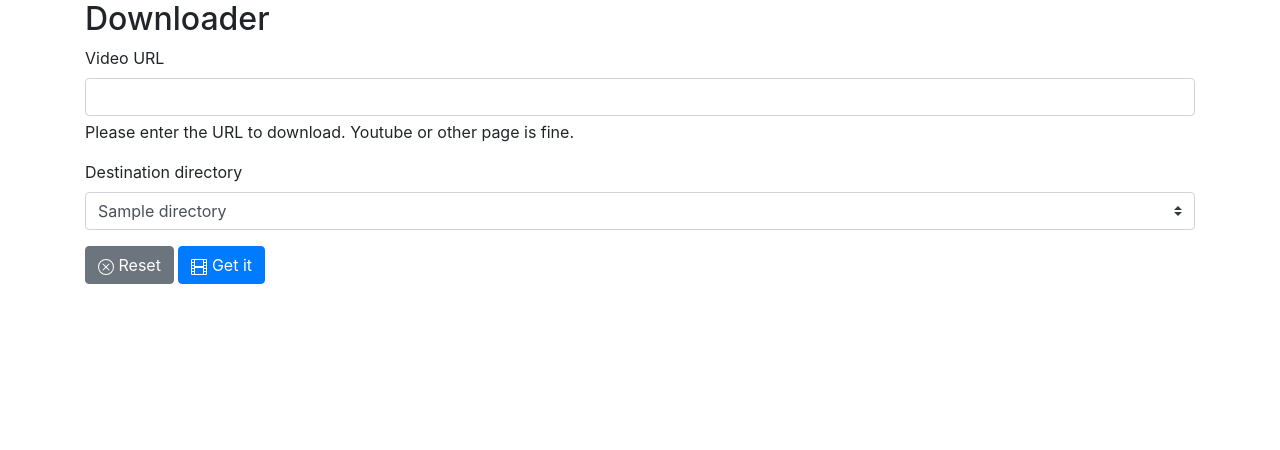
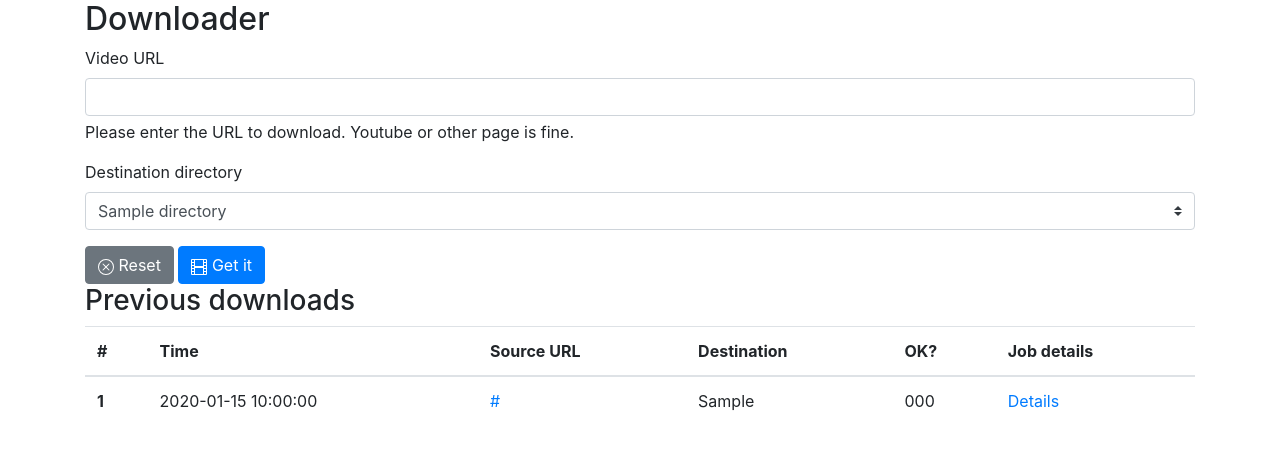
Before and after one commit to phubbard/ytdl-web, a Flask app: template templates/index.html in a window 1280 px wide. Shown: the top 450 px of the page. Run offline with Flask 2, Linux system fonts and the light colour scheme; the template is opened without the code that fills it: most values are stand-ins (such as "Sample title", 1, 10 or a date in 2020); parts of the project's set-up code (start-up, migrations or seed data) failed here and were passed over; some libraries are stand-ins or nearby versions.

Commit message:
added table display, slightly better log output, docs

```diff
--- a/main.py
+++ b/main.py
@@ -11,7 +11,8 @@ from uuid import uuid4
 from flask import Flask, request, render_template, url_for, redirect, make_response
 import youtube_dl
 
-from model import save_log_message, get_job, get_job_logs, get_next_job, save_new_job, update_job_status
+from model import save_log_message, get_job, get_job_logs, get_next_job, \
+    save_new_job, update_job_status, get_all_jobs
 
 
 logging.basicConfig(level=logging.DEBUG, format='%(asctime)s %(name)s %(levelname)s %(message)s')
@@ -85,7 +86,8 @@ def worker(my_url: str, dest: Path, job_id: str):
 @app.route('/', methods=['GET'])
 def index():
     # TODO add job list with clickable links
-    return render_template('index.html', dirs=make_dirlist(dest_vol), default_dir=default_dir)
+    job_list = get_all_jobs(0, 20)
+    return render_template('index.html', dirs=make_dirlist(dest_vol), default_dir=default_dir, job_list=job_list)
 
 
 # Display a single download job
--- a/model.py
+++ b/model.py
@@ -145,6 +145,15 @@ def get_job_logs(job_id: str, cursor=None):
     return msgs
 
 
+@db_wrapper
+def get_all_jobs(start: int, limit: int, cursor=None):
+    # TODO add pagination
+    query = cursor.execute(f'SELECT * from {JOB_TABLE} ORDER BY timestamp DESC LIMIT {limit}')
+    rows = query.fetchall()
+    dicts = [dict(x) for x in rows]
+    return dicts
+
+
 #################################
 # TODO rewrite into unit tests using :memory: DB type
 if __name__ == '__main__':
--- a/templates/index.html
+++ b/templates/index.html
@@ -47,6 +47,34 @@
             Get it
         </button>
     </form>
+
+    <div content="mb-3">
+        <h3>Previous downloads</h3>
+        <table class="table">
+            <thead>
+            <tr>
+                <th scope="col">#</th>
+                <th scope="col">Time</th>
+                <th scope="col">Source URL</th>
+                <th scope="col">Destination</th>
+                <th scope="col">OK?</th>
+                <th scope="col">Job details</th>
+            </tr>
+            </thead>
+            <tbody>
+            {% for row in job_list %}
+            <tr>
+                <th scope="row">{{row["ID"]}}</th>
+                <td>{{row["timestamp"]}}</td>
+                <td><a href="{{row['url']}}">{{row["url"]}}</a></td>
+                <td>{{row["dest_dir"]}}</td>
+                <td>{{row["return_code"]}}</td>
+                <td><a href="/job/{{row['job_id']}}">Details</a></td>
+            </tr>
+            {% endfor %}
+            </tbody>
+        </table>
+    </div>
 </div>
 </body>
 
--- a/templates/job.html
+++ b/templates/job.html
@@ -27,11 +27,12 @@
     </a>
 
     <h3>Messages</h3>
-    <pre class=".pre-scrollable">
         {% for item in job_logs %}
+        <samp>
             {{ item }}
+            <br>
+        </samp>
         {% endfor %}
-    </pre>
 </div>
 
 </body>
```
Also changed, not shown: README.md.
